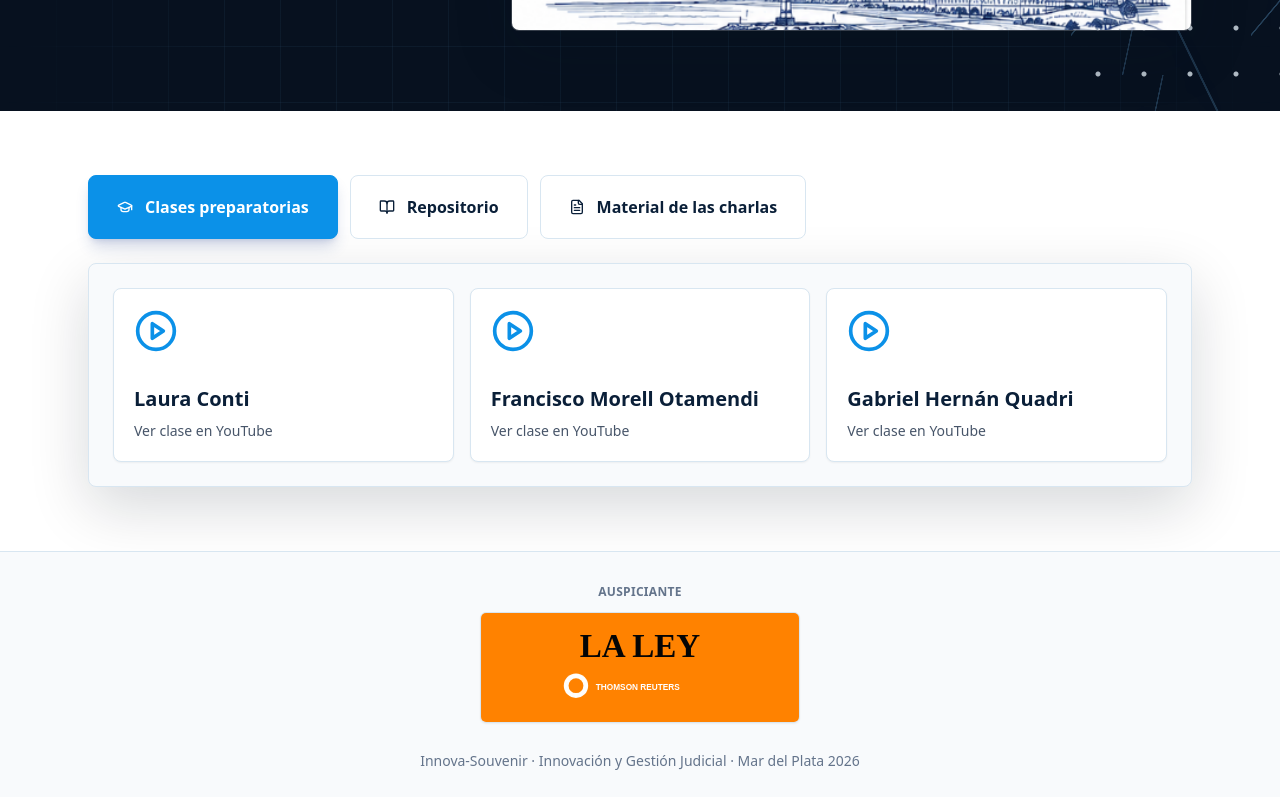
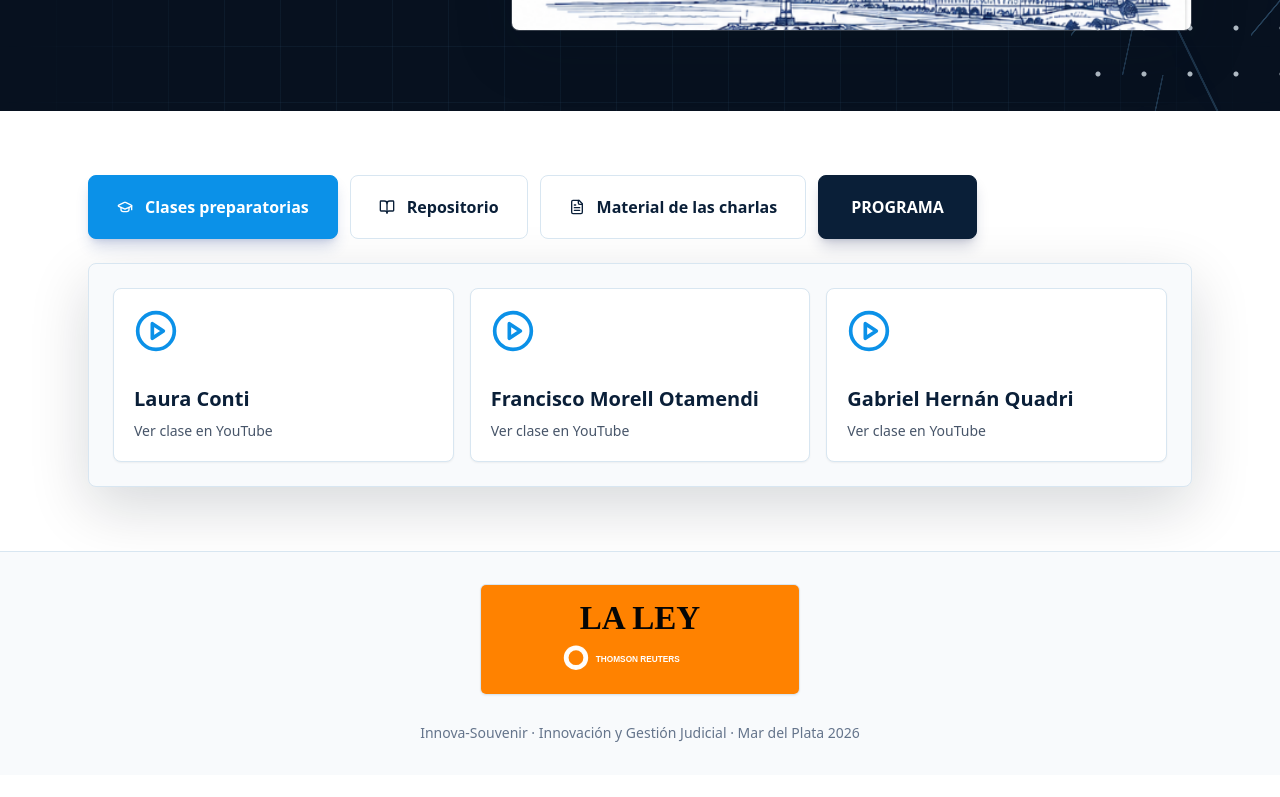
Before and after one commit to Panchomorell/innova-souvenir, a React (Vite) app: page / in a window 1280 px wide. Shown: the part 707-1504 px from the top of the page. After the commit the page ends 1482 px from the top, so only its background shows below. Built offline with nearby package versions, Linux system fonts and the light colour scheme.

Commit message:
Add program button and simplify sponsor footer

```diff
--- a/src/main.jsx
+++ b/src/main.jsx
@@ -408,7 +408,7 @@ function ContentTabs() {
 
   return (
     <section className="mx-auto w-full max-w-6xl px-4 py-12 sm:px-6 sm:py-16">
-      <div className="mb-6 flex flex-col gap-3 sm:flex-row">
+      <div className="mb-6 flex flex-col gap-3 sm:flex-row sm:flex-wrap">
         {tabs.map((tab) => (
           <TabButton
             key={tab.id}
@@ -418,6 +418,14 @@ function ContentTabs() {
             onClick={() => setActiveTab(tab.id)}
           />
         ))}
+        <a
+          href="https://d5d47d45-ac39-416c-bfe1-4835d95a23aa.usrfiles.com/ugd/3a5938_6ad6761b534f4d79829515a783fe0653.pdf"
+          target="_blank"
+          rel="noreferrer"
+          className="flex min-h-16 flex-1 items-center justify-center rounded-lg border border-judicial-navy bg-judicial-navy px-4 text-base font-black text-white shadow-lg shadow-blue-950/20 transition hover:bg-judicial-blue sm:flex-none sm:px-8"
+        >
+          PROGRAMA
+        </a>
       </div>
 
       <div className="rounded-lg border border-judicial-line bg-slate-50 p-4 shadow-judicial sm:p-6">
@@ -439,9 +447,6 @@ function App() {
       </main>
       <footer className="border-t border-judicial-line bg-slate-50 px-4 py-8 text-center text-sm font-medium text-slate-500">
         <div className="mx-auto mb-7 max-w-xs">
-          <p className="mb-3 text-xs font-black uppercase tracking-wide text-slate-500">
-            Auspiciante
-          </p>
           <img
             src="/assets/la-ley-sponsor.svg"
             alt="La Ley Thomson Reuters"
```
